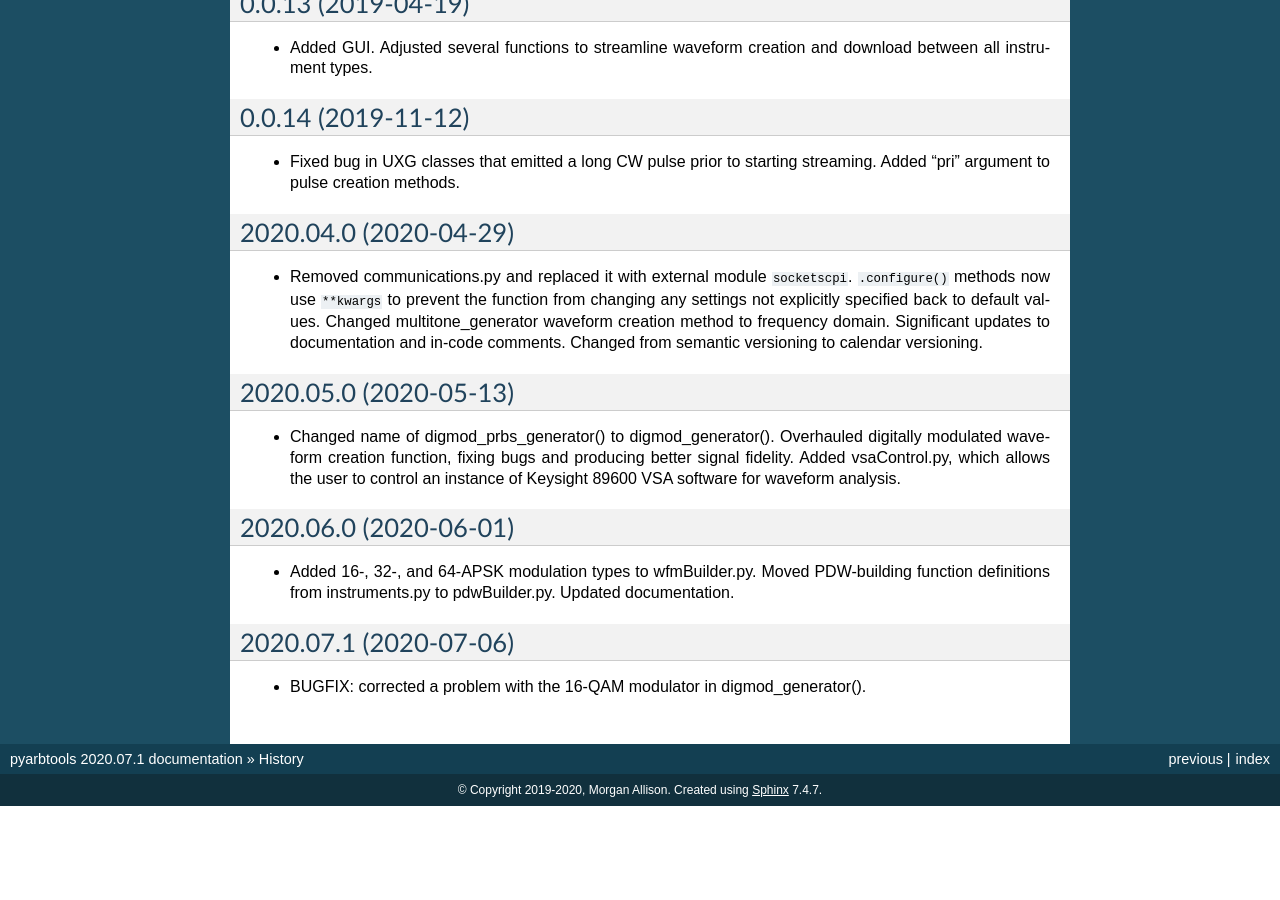
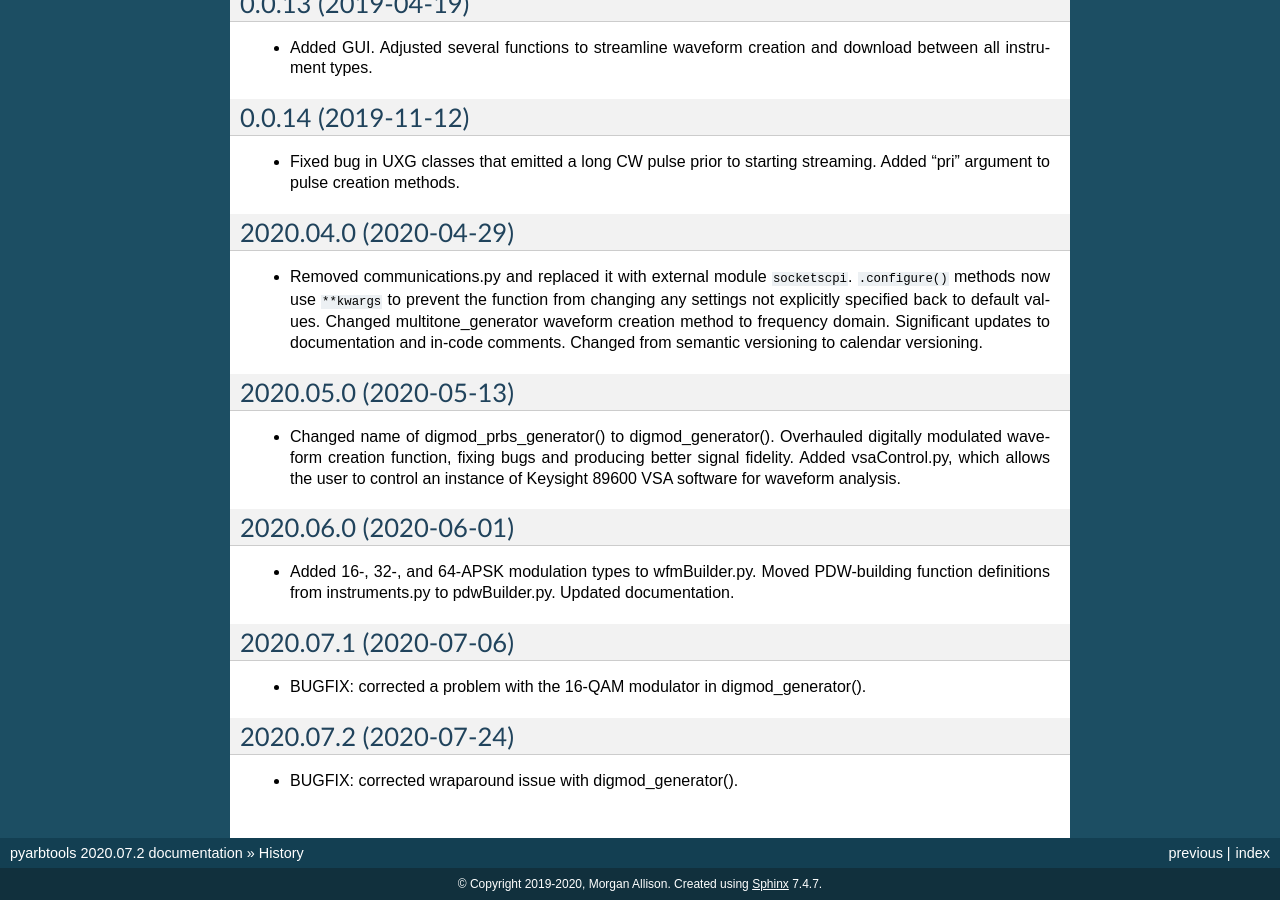
Before and after one commit to morgan-at-keysight/pyarbtools, a Sphinx documentation site: the page built from docs/history.rst, in a window 1280 px wide and 900 px high, scrolled down 799 px. Built offline with Sphinx 7.4.7, drawn with Linux system fonts in a browser that asks for light colours; before the commit the page ends 1605 px from its top, so only the background shows below that; some of the changed text lies outside the part shown.

Commit message:
Updated documentation and incremented version.

```diff
--- a/conf.py
+++ b/conf.py
@@ -26,10 +26,10 @@ author = 'Morgan Allison'
 
 # The short X.Y version
 # version = pyarbtools.__version__
-version = u'2020.07.1'
+version = u'2020.07.2'
 # The full version, including alpha/beta/rc tags
 # release = pyarbtools.__version__
-release = u'2020.07.1'
+release = u'2020.07.2'
 
 
 # -- General configuration ---------------------------------------------------
--- a/docs/conf.py
+++ b/docs/conf.py
@@ -57,10 +57,10 @@ author = u"Morgan Allison"
 #
 # The short X.Y version.
 # version = pyarbtools.__version__
-version = u'2020.07.1'
+version = u'2020.07.2'
 # The full version, including alpha/beta/rc tags.
 # release = pyarbtools.__version__
-release = u'2020.07.1'
+release = u'2020.07.2'
 
 # The language for content autogenerated by Sphinx. Refer to documentation
 # for a list of supported languages.
--- a/docs/history.rst
+++ b/docs/history.rst
@@ -61,3 +61,8 @@ History
 ----------------------
 
 * BUGFIX: corrected a problem with the 16-QAM modulator in digmod_generator().
+
+2020.07.2 (2020-07-24)
+----------------------
+
+* BUGFIX: corrected wraparound issue with digmod_generator().
--- a/pyarbtools/__init__.py
+++ b/pyarbtools/__init__.py
@@ -15,7 +15,7 @@ YOU NEED TO UPDATE THE VERSION IN THE FOLLOWING FILES
 
 __author__ = """Morgan Allison"""
 __email__ = 'morgan.j.allison@gmail.com'
-__version__ = '2020.07.1'
+__version__ = '2020.07.2'
 
 from pyarbtools import instruments
 from pyarbtools import wfmBuilder
--- a/setup.py
+++ b/setup.py
@@ -22,7 +22,7 @@ setup(author="Morgan Allison", author_email='morgan.allison@keysight.com',
       packages=find_packages(exclude=['docs', 'tests']), install_requires=['numpy', 'scipy', 'socketscpi', 'matplotlib'],
       license="GNU General Public License v3", long_description=readme + '\n\n' + history, include_package_data=True,
       keywords='PyArbTools', name='PyArbTools', setup_requires=setup_requirements, test_suite='tests',
-      tests_require=test_requirements, url='https://github.com/morgan-at-keysight/pyarbtools', version='2020.07.1',
+      tests_require=test_requirements, url='https://github.com/morgan-at-keysight/pyarbtools', version='2020.07.2',
       zip_safe=False,  # name='pyarbtools',
       # version='0.0.14.1',
       # author='Morgan Allison',
```
